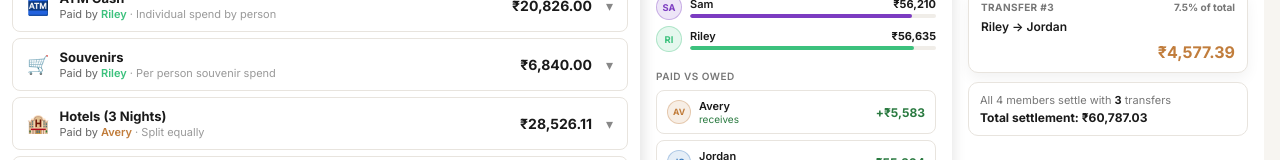
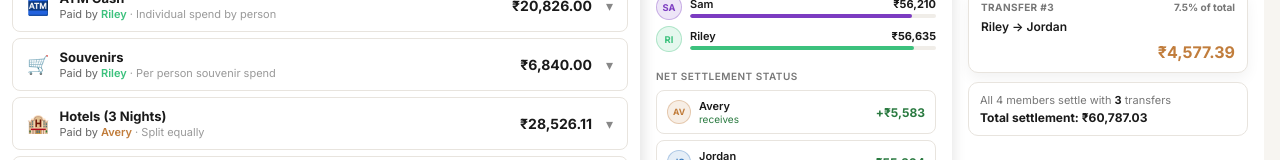
Before and after one commit to karthikeyan-partheeban/trip-splitter, a React (Create React App) app: page / in a window 1280 px wide. Shown: the part 330-490 px from the top of the page. Built offline with nearby package versions, Linux system fonts and the light colour scheme.

Commit message:
Update App.js

```diff
--- a/src/App.js
+++ b/src/App.js
@@ -1189,13 +1189,13 @@ export default function TripSplitter(){
             {!hasPeople&&(
               <div style={{marginBottom:12,padding:"12px 14px",borderRadius:8,background:theme.panelBg,border:`1px dashed ${theme.border}`}}>
                 <div style={{fontSize:12,fontWeight:700,color:theme.text,marginBottom:4}}>Overview is empty</div>
-                <div style={{fontSize:11,color:theme.muted,lineHeight:1.5}}>Add people first to unlock per-person share and paid-vs-owed insights.</div>
+                <div style={{fontSize:11,color:theme.muted,lineHeight:1.5}}>Add people first to unlock per-person share and net settlement insights.</div>
               </div>
             )}
             {hasPeople&&!hasAnyData&&(
               <div style={{marginBottom:12,padding:"12px 14px",borderRadius:8,background:theme.panelBg,border:`1px dashed ${theme.border}`}}>
                 <div style={{fontSize:12,fontWeight:700,color:theme.text,marginBottom:4}}>Overview is empty</div>
-                <div style={{fontSize:11,color:theme.muted,lineHeight:1.5}}>Add your first expense group to populate totals, per-person share, and paid-vs-owed cards here.</div>
+                <div style={{fontSize:11,color:theme.muted,lineHeight:1.5}}>Add your first expense group to populate totals, per-person share, and net settlement cards here.</div>
               </div>
             )}
 
@@ -1219,9 +1219,9 @@ export default function TripSplitter(){
               {visibleMembers.map(m=><MemberBar key={m.id} member={m} value={balances.owed[m.id]} max={maxSpend} textColor={theme.text} valueColor={theme.text} trackColor={isDark?"#3A3A3A":"#F0EDE8"} symbol={baseCurrency.symbol}/>)}
             </div>
 
-            {/* Paid vs owed rows */}
+            {/* Net settlement rows */}
             <div>
-              <div style={{fontSize:10,fontWeight:600,color:theme.muted,letterSpacing:0.5,marginBottom:8,textTransform:"uppercase"}}>Paid vs owed</div>
+              <div style={{fontSize:10,fontWeight:600,color:theme.muted,letterSpacing:0.5,marginBottom:8,textTransform:"uppercase"}}>Net settlement status</div>
               {visibleMembers.map(m=>{
                 const paid=balances.paid[m.id], owed=balances.owed[m.id], net=paid-owed;
                 const isPos=net>0.01, isNeg=net<-0.01;
```
